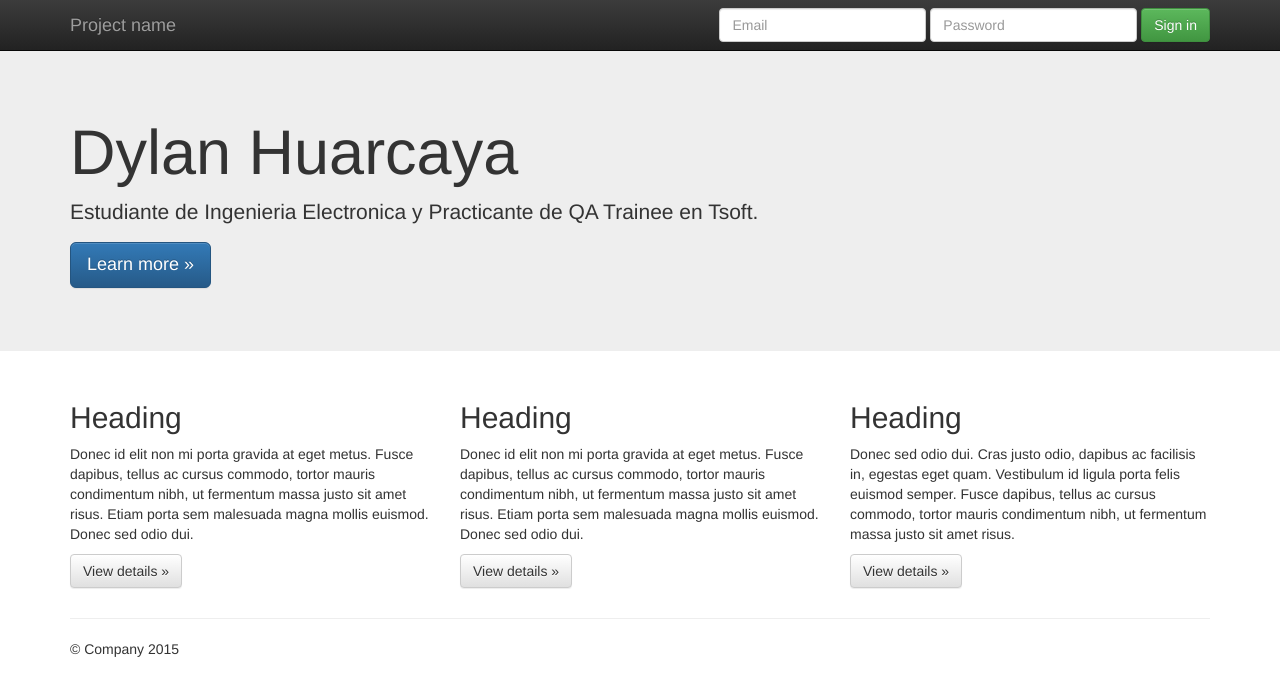
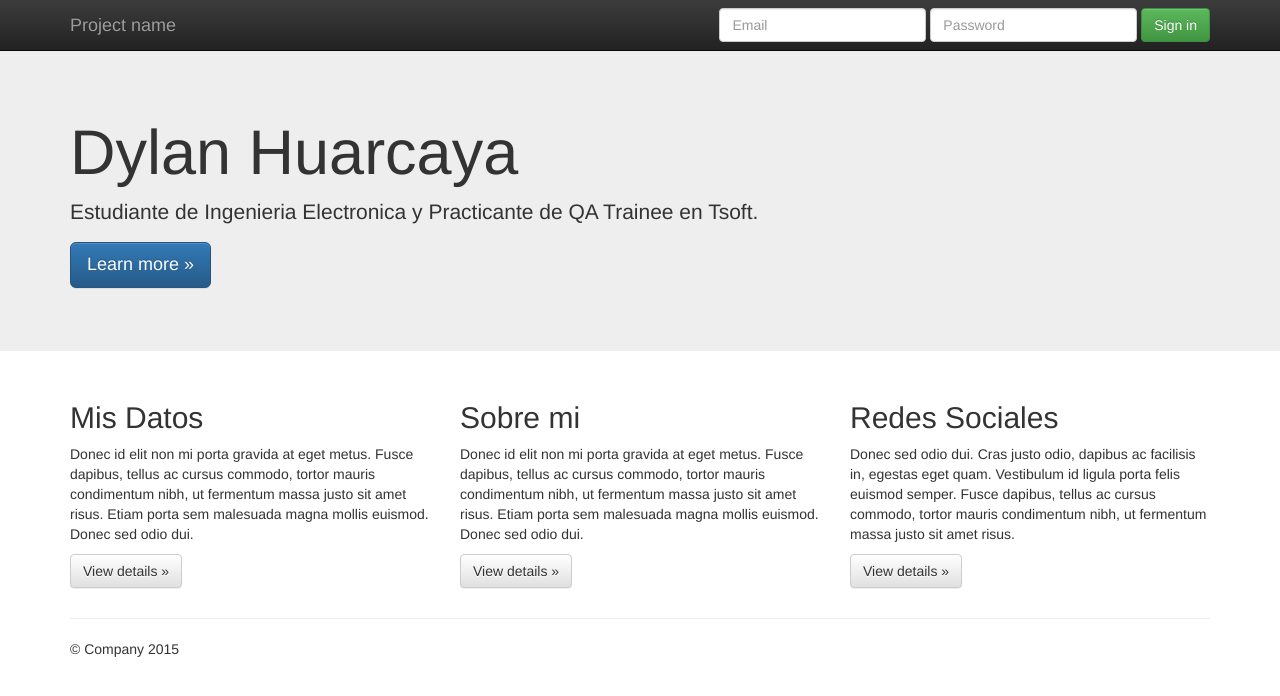
Before and after one commit to Dylan980654199/Trabajo2_Dylan_Huarcaya, a plain HTML site: page index.html in a window 1280 px wide. Drawn offline with nearby package versions, Linux system fonts and the light colour scheme.

Commit message:
Se cambios los subtitulos <h2> del index.html

```diff
--- a/index.html
+++ b/index.html
@@ -65,17 +65,17 @@
       <!-- Example row of columns -->
       <div class="row">
         <div class="col-md-4">
-          <h2>Heading</h2>
+          <h2>Mis Datos</h2>
           <p>Donec id elit non mi porta gravida at eget metus. Fusce dapibus, tellus ac cursus commodo, tortor mauris condimentum nibh, ut fermentum massa justo sit amet risus. Etiam porta sem malesuada magna mollis euismod. Donec sed odio dui. </p>
           <p><a class="btn btn-default" href="#" role="button">View details &raquo;</a></p>
         </div>
         <div class="col-md-4">
-          <h2>Heading</h2>
+          <h2>Sobre mi</h2>
           <p>Donec id elit non mi porta gravida at eget metus. Fusce dapibus, tellus ac cursus commodo, tortor mauris condimentum nibh, ut fermentum massa justo sit amet risus. Etiam porta sem malesuada magna mollis euismod. Donec sed odio dui. </p>
           <p><a class="btn btn-default" href="#" role="button">View details &raquo;</a></p>
        </div>
         <div class="col-md-4">
-          <h2>Heading</h2>
+          <h2>Redes Sociales</h2>
           <p>Donec sed odio dui. Cras justo odio, dapibus ac facilisis in, egestas eget quam. Vestibulum id ligula porta felis euismod semper. Fusce dapibus, tellus ac cursus commodo, tortor mauris condimentum nibh, ut fermentum massa justo sit amet risus.</p>
           <p><a class="btn btn-default" href="#" role="button">View details &raquo;</a></p>
         </div>
```
